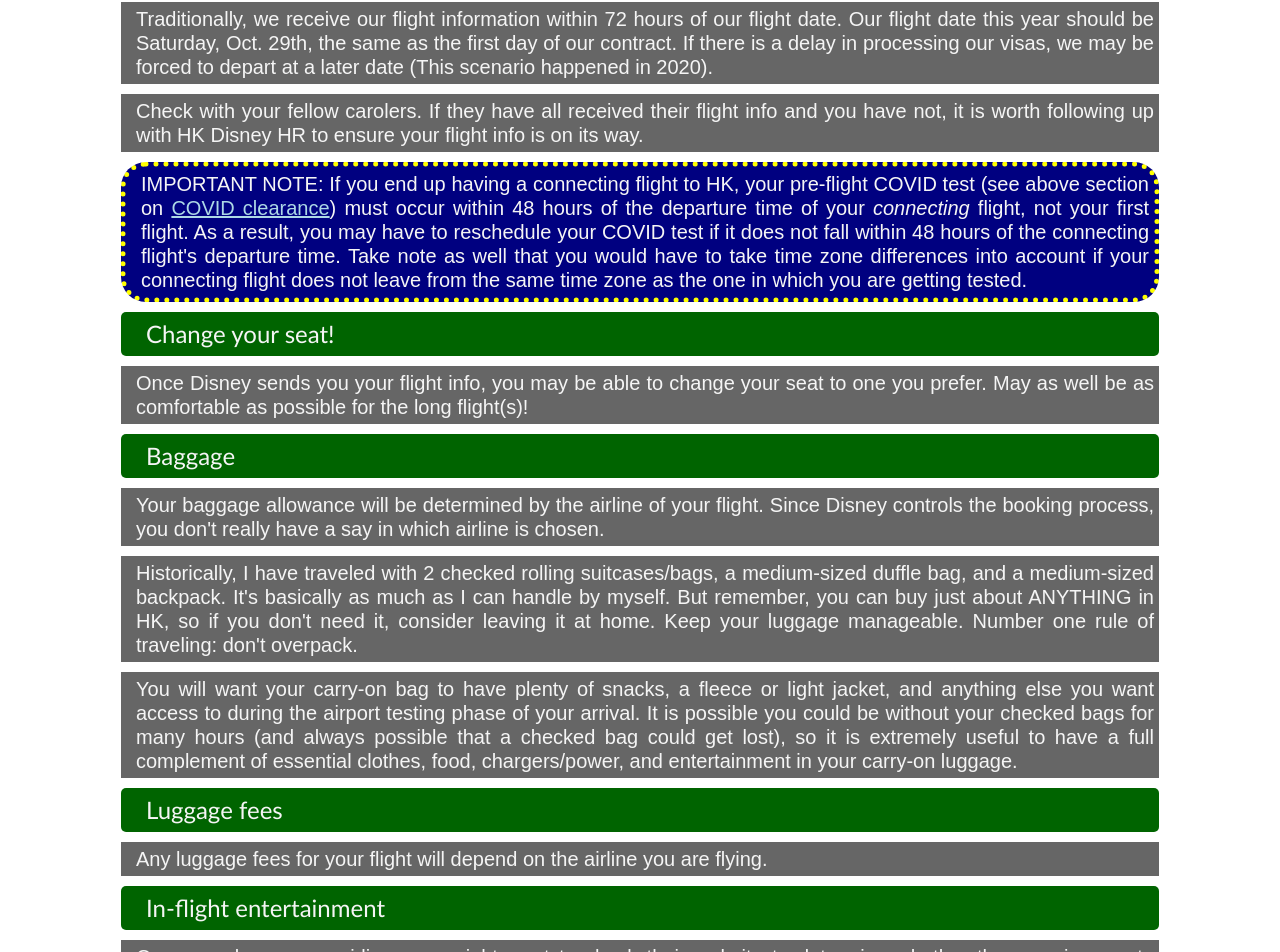
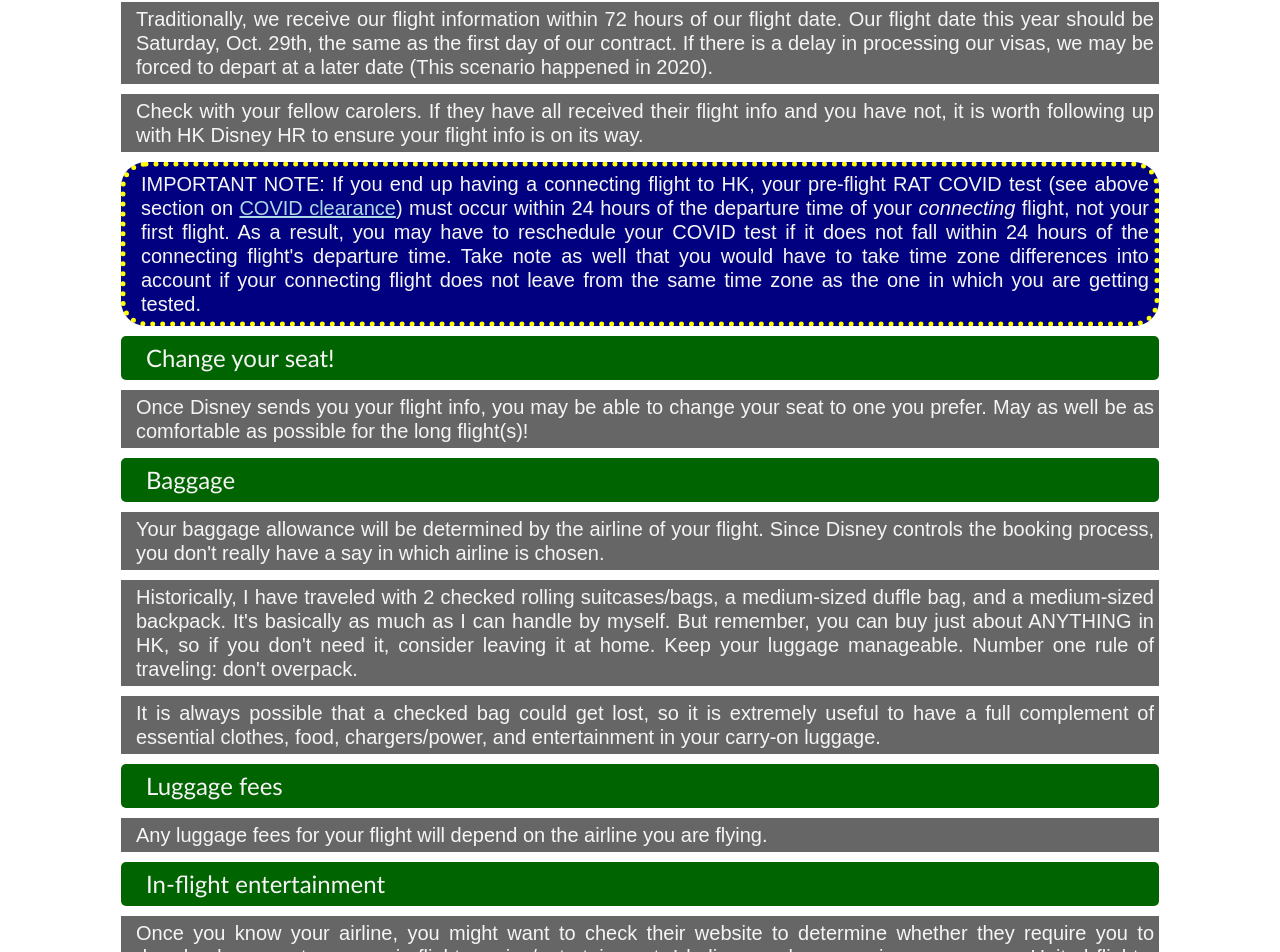
Before and after one commit to Bones81/hkdl_2023, a React (Create React App) app: page / in a window 1280 px wide. Shown: the part 5785-6737 px from the top of the page. Built offline with nearby package versions, Linux system fonts and the light colour scheme.

Commit message:
update flying section

```diff
--- a/src/components/flying/flying.js
+++ b/src/components/flying/flying.js
@@ -6,13 +6,13 @@ const Flying = () => {
                 <p>Traditionally, we receive our flight information within 72 hours of our flight date. Our flight date this year should be Saturday, Oct. 29th, the same as the first day of our contract. If there is a delay in processing our visas, we may be forced to depart at a later date (This scenario happened in 2020).</p>
                 {/* <p>We will likely not receive our flight info before Sept. 13th-15th or so. And according to Disney, we will not receive any flight info until they have confirmed that we have received our travel visas.</p> */}
                 <p>Check with your fellow carolers. If they have all received their flight info and you have not, it is worth following up with HK Disney HR to ensure your flight info is on its way.</p>
-                <h4 class="special-note">IMPORTANT NOTE: If you end up having a connecting flight to HK, your pre-flight COVID test (see above section on <a href="#covid-clearance">COVID clearance</a>) must occur within 48 hours of the departure time of your <em>connecting</em> flight, not your first flight. As a result, you may have to reschedule your COVID test if it does not fall within 48 hours of the connecting flight's departure time. Take note as well that you would have to take time zone differences into account if your connecting flight does not leave from the same time zone as the one in which you are getting tested.</h4>
+                <h4 class="special-note">IMPORTANT NOTE: If you end up having a connecting flight to HK, your pre-flight RAT COVID test (see above section on <a href="#covid-clearance">COVID clearance</a>) must occur within 24 hours of the departure time of your <em>connecting</em> flight, not your first flight. As a result, you may have to reschedule your COVID test if it does not fall within 24 hours of the connecting flight's departure time. Take note as well that you would have to take time zone differences into account if your connecting flight does not leave from the same time zone as the one in which you are getting tested.</h4>
             <h3>Change your seat!</h3>
                 <p>Once Disney sends you your flight info, you may be able to change your seat to one you prefer. May as well be as comfortable as possible for the long flight(s)!</p>
             <h3>Baggage</h3>
                 <p>Your baggage allowance will be determined by the airline of your flight. Since Disney controls the booking process, you don't really have a say in which airline is chosen.</p>
                 <p>Historically, I have traveled with 2 checked rolling suitcases/bags, a medium-sized duffle bag, and a medium-sized backpack. It's basically as much as I can handle by myself. But remember, you can buy just about ANYTHING in HK, so if you don't need it, consider leaving it at home. Keep your luggage manageable. Number one rule of traveling: don't overpack.</p>
-                <p>You will want your carry-on bag to have plenty of snacks, a fleece or light jacket, and anything else you want access to during the airport testing phase of your arrival. It is possible you could be without your checked bags for many hours (and always possible that a checked bag could get lost), so it is extremely useful to have a full complement of essential clothes, food, chargers/power, and entertainment in your carry-on luggage.</p>
+                <p>It is always possible that a checked bag could get lost, so it is extremely useful to have a full complement of essential clothes, food, chargers/power, and entertainment in your carry-on luggage.</p>
             <h3>Luggage fees</h3>
                 <p>Any luggage fees for your flight will depend on the airline you are flying.</p>
             <h3>In-flight entertainment</h3>
```
